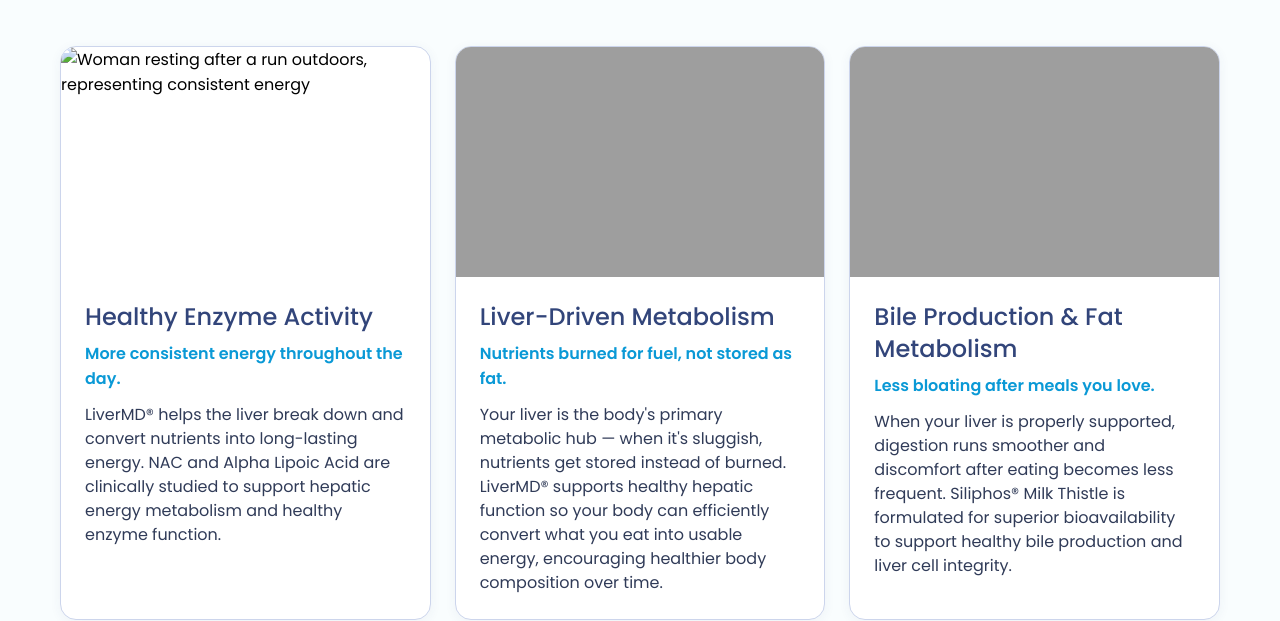
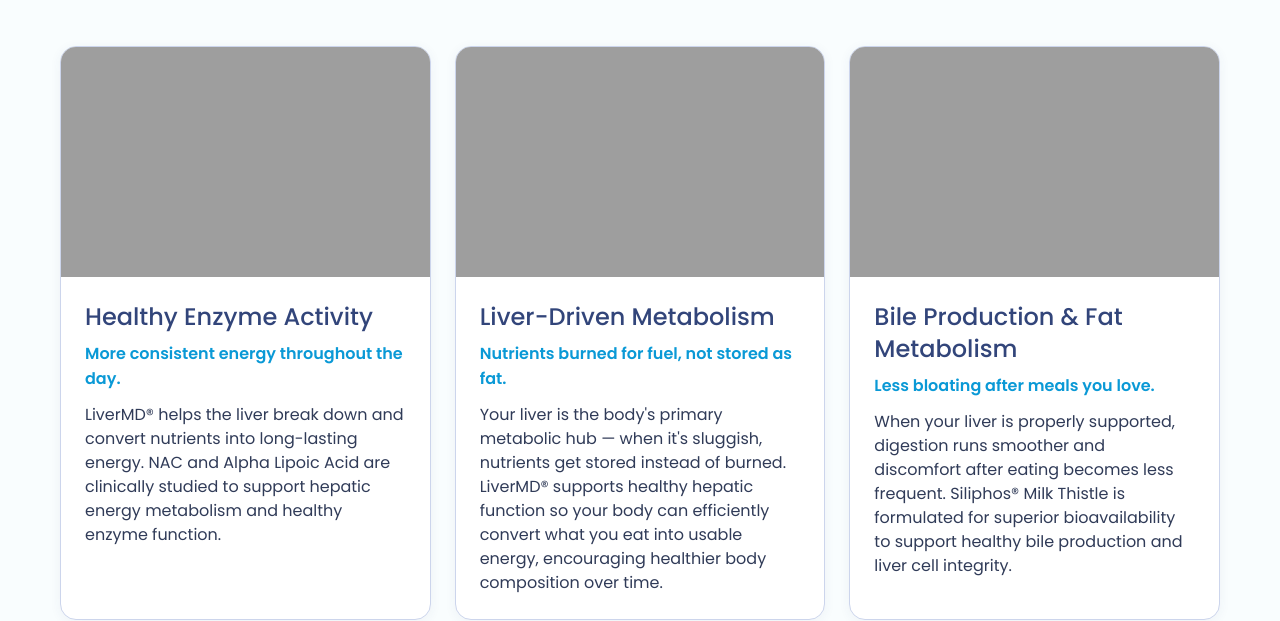
Before and after one commit to scale-ed/1MD-benefits, a plain HTML site: page index.html in a window 1280 px wide. Shown: the part 213-834 px from the top of the page. Drawn offline with Linux system fonts and the light colour scheme; the site is published under a folder, as on GitHub Pages, so addresses that start at the root find nothing.

Commit message:
Update index.html

```diff
--- a/index.html
+++ b/index.html
@@ -237,7 +237,7 @@
         <div class="benefit-card">
           <img
             class="card-image"
-            src="/images/Image generator playground 3_ChatGPT Images 2.0 Edit_2026-06-01_19-38-43.png"
+            src="images/Image generator playground 3_ChatGPT Images 2.0 Edit_2026-06-01_19-38-43.png"
             alt="Woman resting after a run outdoors, representing consistent energy"
             loading="lazy"
           />
```
